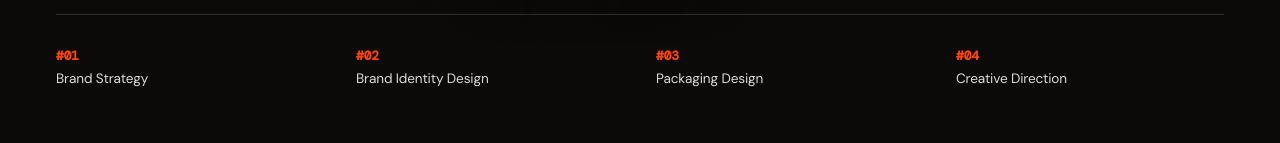
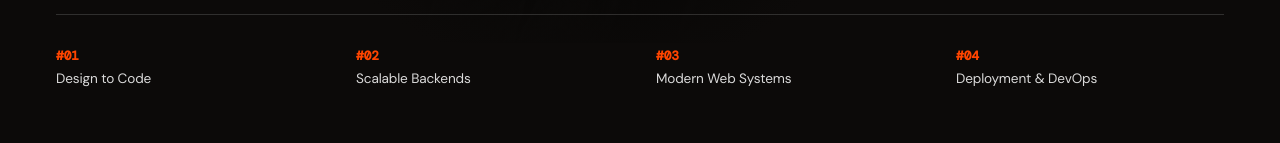
Before and after one commit to vrushali-devlekar/portfolio, a React (Vite) app: page / in a window 1280 px wide. Shown: the part 657-800 px from the top of the page. Built offline with nearby package versions, Linux system fonts and the light colour scheme.

Commit message:
eat: implement home page layout with hero, project showcase, and footer components

```diff
--- a/src/App.jsx
+++ b/src/App.jsx
@@ -1,6 +1,5 @@
 import { useEffect } from "react";
 import AppRoutes from "./routes/AppRoutes";
-import Cursor from "./components/layout/Cursor";
 
 function App() {
   useEffect(() => {
@@ -9,7 +8,6 @@ function App() {
 
   return (
     <>
-      <Cursor />
       <AppRoutes />
     </>
   );
--- a/src/components/layout/Footer.jsx
+++ b/src/components/layout/Footer.jsx
@@ -3,9 +3,9 @@ function Footer() {
     <footer className="footer">
       <p>© 2026 Vrushali Devlekar</p>
       <div className="socials">
-        <a href="#"><i className="ri-github-line"></i></a>
-        <a href="#"><i className="ri-linkedin-line"></i></a>
-        <a href="#"><i className="ri-dribbble-line"></i></a>
+        <a href="https://github.com/vrushali-devlekar" target="_blank" rel="noopener noreferrer"><i className="ri-github-line"></i></a>
+        <a href="https://www.linkedin.com/in/vrushali-devlekar/" target="_blank" rel="noopener noreferrer"><i className="ri-linkedin-line"></i></a>
+        <a href="https://x.com/vrushali_i" target="_blank" rel="noopener noreferrer"><i className="ri-twitter-x-line"></i></a>
       </div>
     </footer>
   );
--- a/src/pages/Home/Home.jsx
+++ b/src/pages/Home/Home.jsx
@@ -39,19 +39,19 @@ function Home() {
           <div className="hero-services">
             <div className="service-pill">
               <span className="pill-num">#01</span>
-              <span className="pill-label">Brand Strategy</span>
+              <span className="pill-label">Design to Code</span>
             </div>
             <div className="service-pill">
               <span className="pill-num">#02</span>
-              <span className="pill-label">Brand Identity Design</span>
+              <span className="pill-label">Scalable Backends</span>
             </div>
             <div className="service-pill">
               <span className="pill-num">#03</span>
-              <span className="pill-label">Packaging Design</span>
+              <span className="pill-label">Modern Web Systems</span>
             </div>
             <div className="service-pill">
               <span className="pill-num">#04</span>
-              <span className="pill-label">Creative Direction</span>
+              <span className="pill-label">Deployment &amp; DevOps</span>
             </div>
           </div>
         </div>
@@ -237,7 +237,7 @@ function Home() {
               <i className="ri-mail-line"></i>
               <div>
                 <small>Email</small>
-                <span>vrushali@devlekar.dev</span>
+                <span>vrushalidevlekar12@gmail.com</span>
               </div>
             </div>
             <div className="contact-row">
--- a/src/styles/global.css
+++ b/src/styles/global.css
@@ -15,7 +15,6 @@ body {
   font-family: "DM Sans", sans-serif;
   background: var(--bg);
   color: var(--ink);
-  cursor: none;
   overflow-x: hidden;
 }
 img {
@@ -27,7 +26,7 @@ a {
   color: inherit;
 }
 button {
-  cursor: none;
+  cursor: pointer;
   font-family: inherit;
 }
 input,
```
